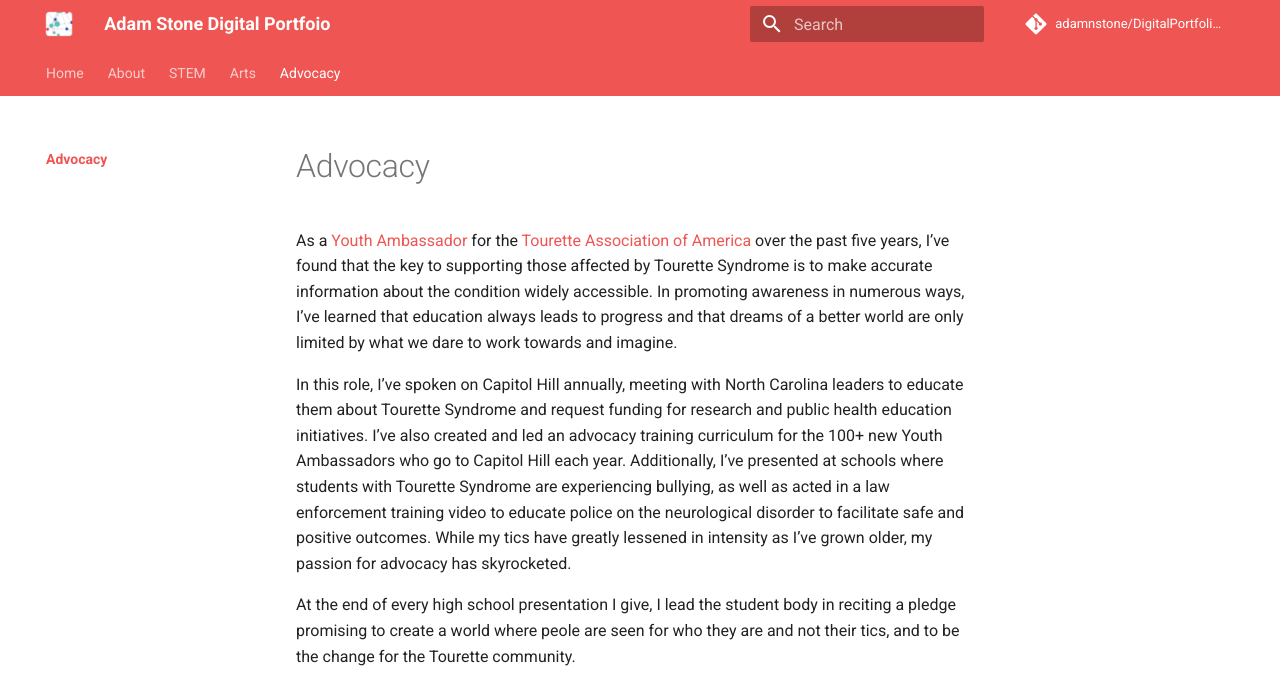
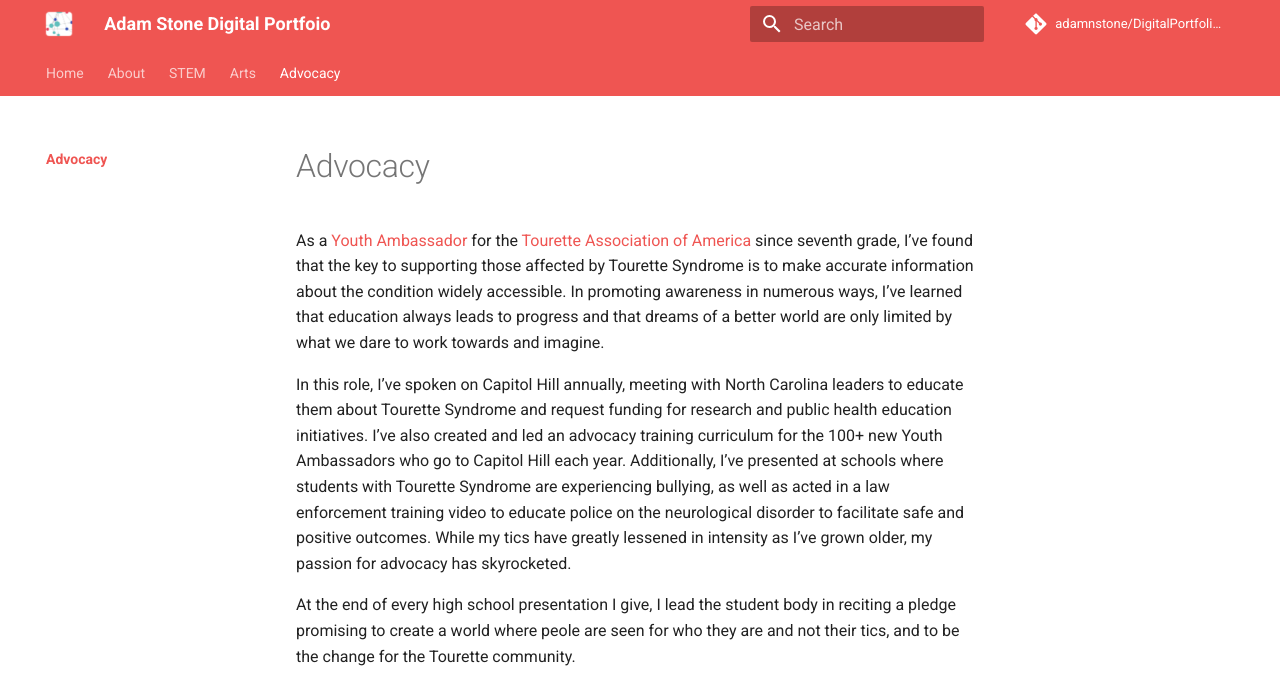
Before and after one commit to adamnstone/DigitalPortfolioWebsite, an MkDocs documentation site: the page built from docs/advocacy/index.md, in a window 1280 px wide and 900 px high, cut to the strip 0-681 px from the top of the window. Built offline with MkDocs 1.6.1 and Material for MkDocs 9.7.7, drawn with Linux system fonts in a browser that asks for light colours; a script that is not in the unit is left out; comment, search, counter and statistics services are not loaded.

Commit message:
advocacy typo

```diff
--- a/docs/advocacy/index.md
+++ b/docs/advocacy/index.md
@@ -1,6 +1,6 @@
 # Advocacy
 
-As a [Youth Ambassador](https://tourette.org/youth-ambassador-program/) for the [Tourette Association of America](https://tourette.org/) over the past five years, I’ve found that the key to supporting those affected by Tourette Syndrome is to make accurate information about the condition widely accessible. In promoting awareness in numerous ways, I’ve learned that education always leads to progress and that dreams of a better world are only limited by what we dare to work towards and imagine.
+As a [Youth Ambassador](https://tourette.org/youth-ambassador-program/) for the [Tourette Association of America](https://tourette.org/) since seventh grade, I’ve found that the key to supporting those affected by Tourette Syndrome is to make accurate information about the condition widely accessible. In promoting awareness in numerous ways, I’ve learned that education always leads to progress and that dreams of a better world are only limited by what we dare to work towards and imagine.
 
 In this role, I’ve spoken on Capitol Hill annually, meeting with North Carolina leaders to educate them about Tourette Syndrome and request funding for research and public health education initiatives. I’ve also created and led an advocacy training curriculum for the 100+ new Youth Ambassadors who go to Capitol Hill each year. Additionally, I’ve presented at schools where students with Tourette Syndrome are experiencing bullying, as well as acted in a law enforcement training video to educate police on the neurological disorder to facilitate safe and positive outcomes. While my tics have greatly lessened in intensity as I’ve grown older, my passion for advocacy has skyrocketed.
 
```
